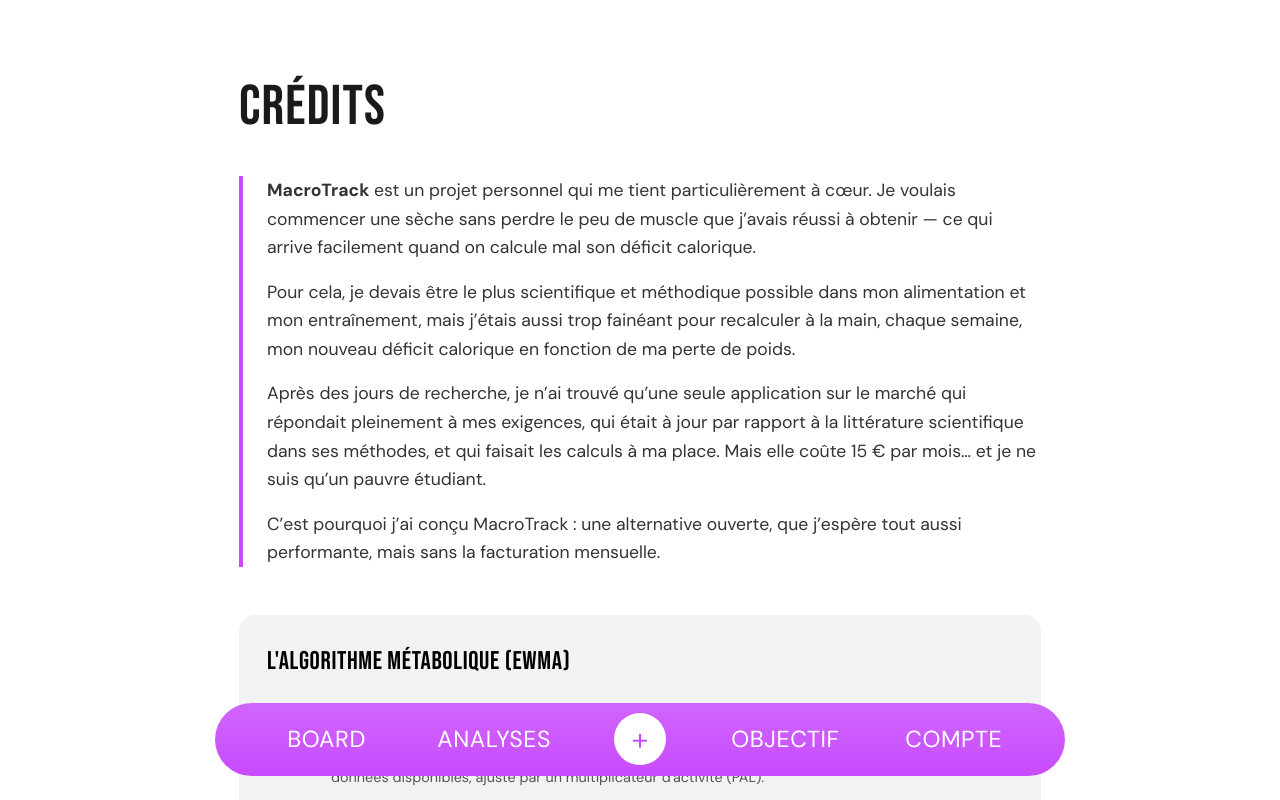
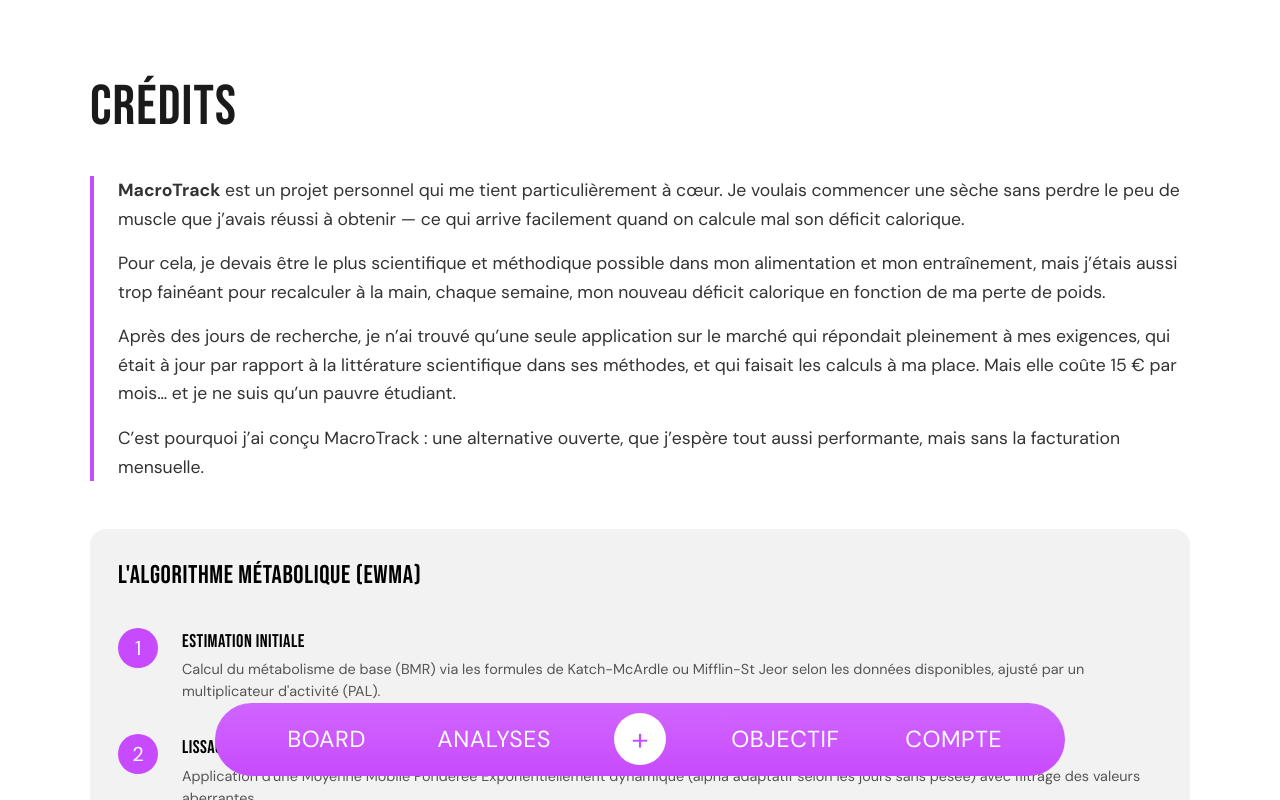
Before and after one commit to samy-touddimte/MacroTrack, a React (Vite) app in the folder macrotrack-frontend/: page /credits in a window 1280 px wide. Shown: the top 800 px of the page. Built offline with nearby package versions, Linux system fonts and the light colour scheme.

Commit message:
Suppression des bandes blanches 2

```diff
--- a/macrotrack-frontend/src/layouts/AuthenticatedLayout.tsx
+++ b/macrotrack-frontend/src/layouts/AuthenticatedLayout.tsx
@@ -19,7 +19,7 @@ const AuthenticatedLayout = ({ children }: AuthenticatedLayoutProps) => {
 
   return (
     <div>
-      <main className="pb-[100px] mx-auto w-full sm:w-[95%] min-w-[320px] sm:min-w-[550px] max-w-[850px] px-4 sm:px-6">
+      <main className="pb-[100px] mx-auto w-full sm:w-[95%] xl:w-full min-w-[320px] sm:min-w-[550px] max-w-[850px] xl:max-w-none px-4 sm:px-6">
         {children}
       </main>
 
```
